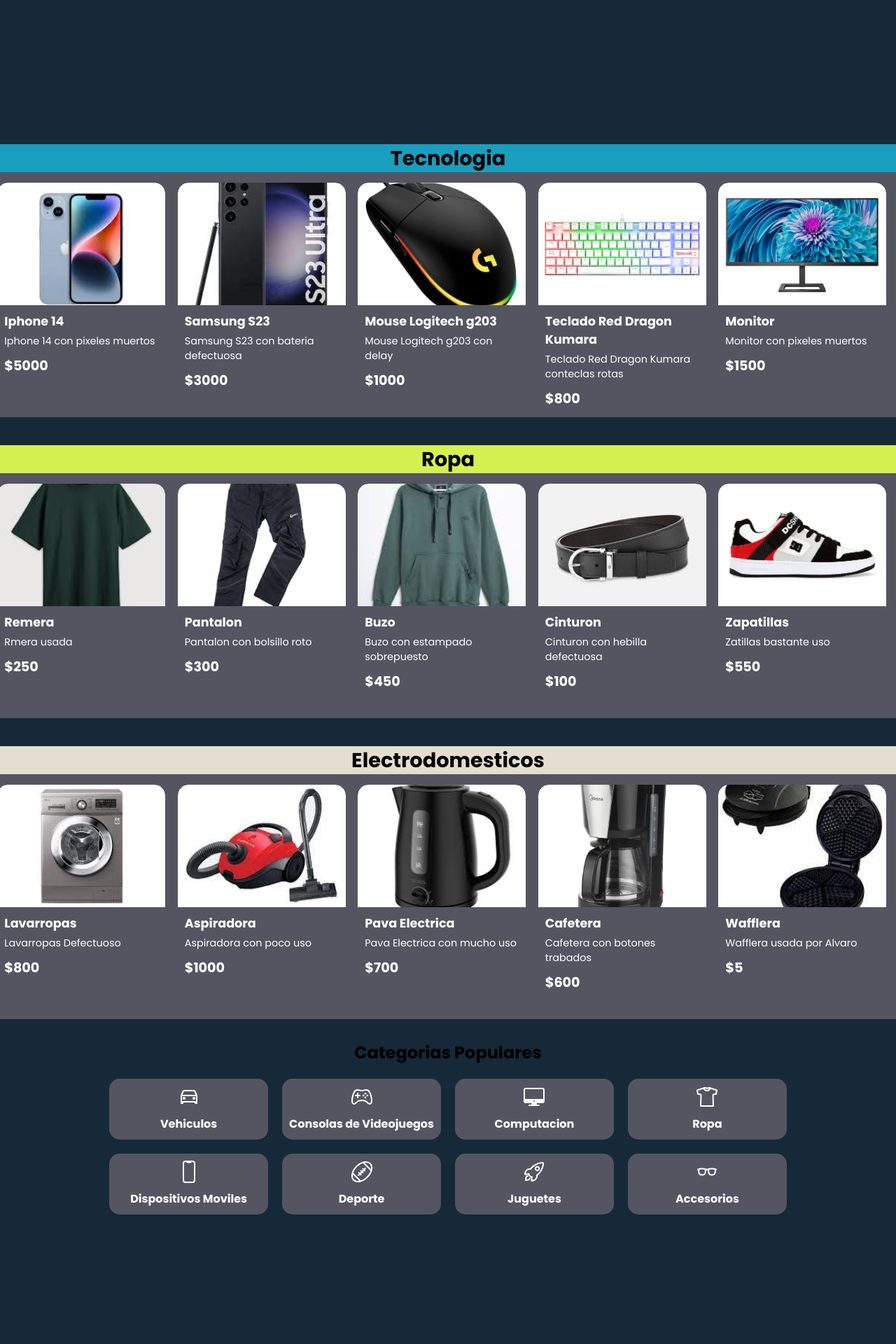
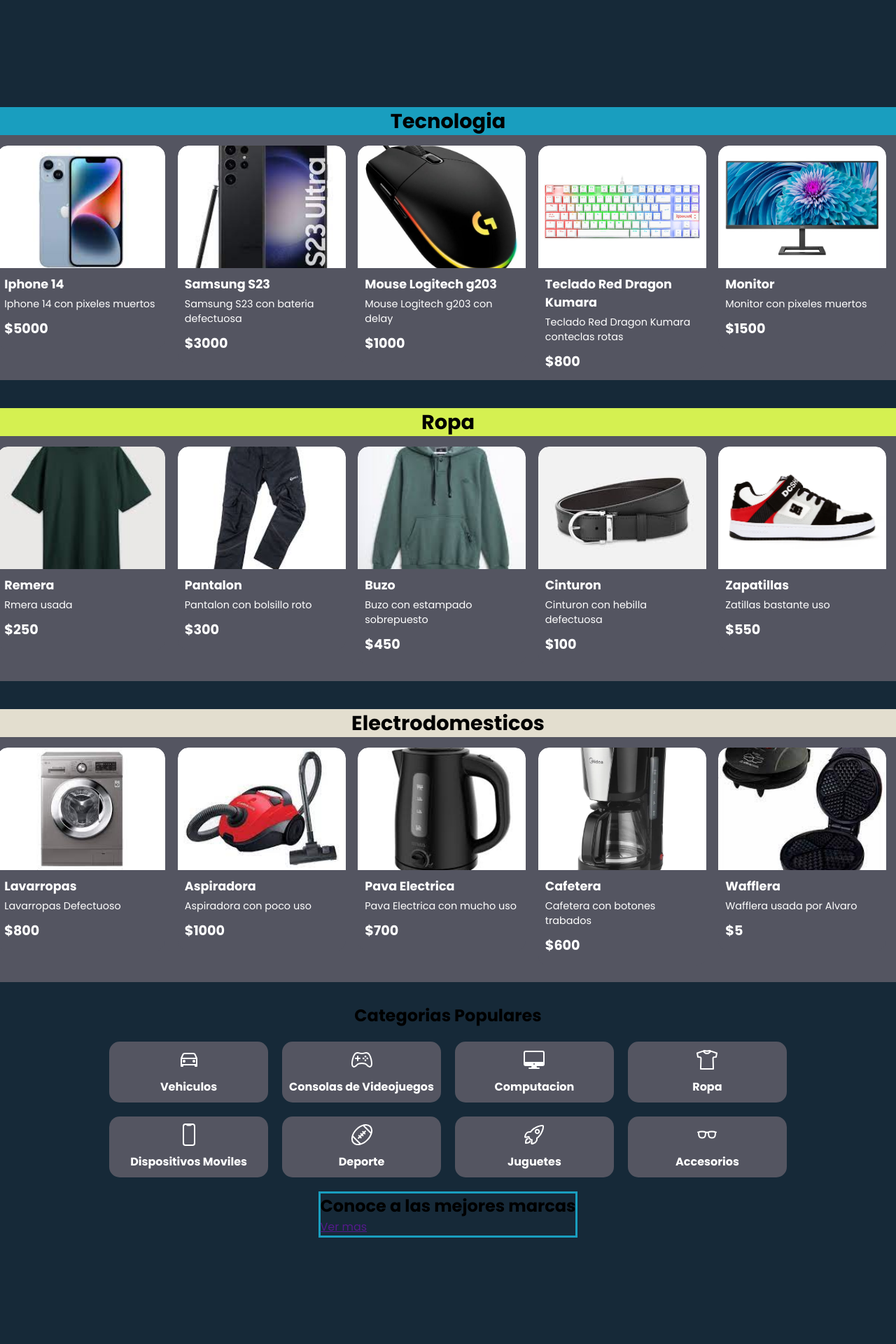
Before and after one commit to ATREUSR/Proyecto-2023, a PHP site: page /Pagina-inicial.html in a window 1280 px wide. Shown: the part 685-2605 px from the top of the page at 70% size. Run offline with PHP 8.4, Linux system fonts and the light colour scheme.

Commit message:
Feat: starting companys section

```diff
--- a/Frontend/Pagina-inicial/Pagina-inicial.css
+++ b/Frontend/Pagina-inicial/Pagina-inicial.css
@@ -330,3 +330,38 @@ body{
 .categoria h3 {
     font-size: 1rem;
 }
+
+
+.apartado-empresas{
+    border: solid #199ebf;
+    margin: 20px;
+    bottom: 0;
+}
+
+.titulo-apartado-empresa{
+    border: solid #d5f051;
+}
+
+.titulo-apartado-empresa a{
+
+}
+
+.apartado-empresas-container{
+
+}
+
+.item-empresas{
+
+}
+
+.banner-empresa{
+
+}
+
+.icono-empresa{
+
+}
+
+.info-empresa{
+
+}
--- a/Frontend/Pagina-inicial/Pagina-inicial.html
+++ b/Frontend/Pagina-inicial/Pagina-inicial.html
@@ -53,8 +53,7 @@
       </div>
     </div>
 
-     <div class="sections">
-
+    <div class="sections">
       <div class="section">
         <div class="section-title">
           <h2>Tecnologia</h2>
@@ -311,6 +310,55 @@
       </div>
     </div>
 
+    <div class="apartado-empresas">
+      <div class="titulo-apartado-empresar">
+        <h2>Conoce a las mejores marcas</h2>
+        <a href="">Ver mas</a>
+      </div>
+
+      <div class="apartado-empresas-container">
+        <div class="item-empresa">
+          <div class="banner-empresa">
+
+          </div>
+
+          <div class="icono-empresa">
+
+          </div>
+
+          <div class="info-empresa">
+
+          </div>
+        </div>
+      </div>
+    </div>
+
+    <!--<div class="footer">
+      <div class="footer-container">
+        <div class="footer-section">
+          <h3>Outller</h3>
+          <p>Outller es una pagina web de compra y venta de articulos usados. En esta pagina podras encontrar articulos de todo tipo, desde tecnologia hasta ropa.</p>
+        </div>
+        <div class="footer-section">
+          <h3>Links Utiles</h3>
+          <ul>
+            <li><a href="#">Inicio</a></li>
+            <li><a href="#">Categorias</a></li>
+            <li><a href="#">Contacto</a></li>
+            <li><a href="#">Terminos y Condiciones</a></li>
+          </ul>
+        </div>
+        <div class="footer-section">
+          <h3>Redes Sociales</h3>
+          <ul>
+            <li><a href="#">Facebook</a></li>
+            <li><a href="#">Instagram</a></li>
+            <li><a href="#">Twitter</a></li>
+          </ul>
+        </div>
+      </div>-->
+
+
   <script src="Pagina-inicial.js"></script>
   <script type="module" src="https://unpkg.com/ionicons@7.1.0/dist/ionicons/ionicons.esm.js"></script>
   <script nomodule src="https://unpkg.com/ionicons@7.1.0/dist/ionicons/ionicons.js"></script>
```
